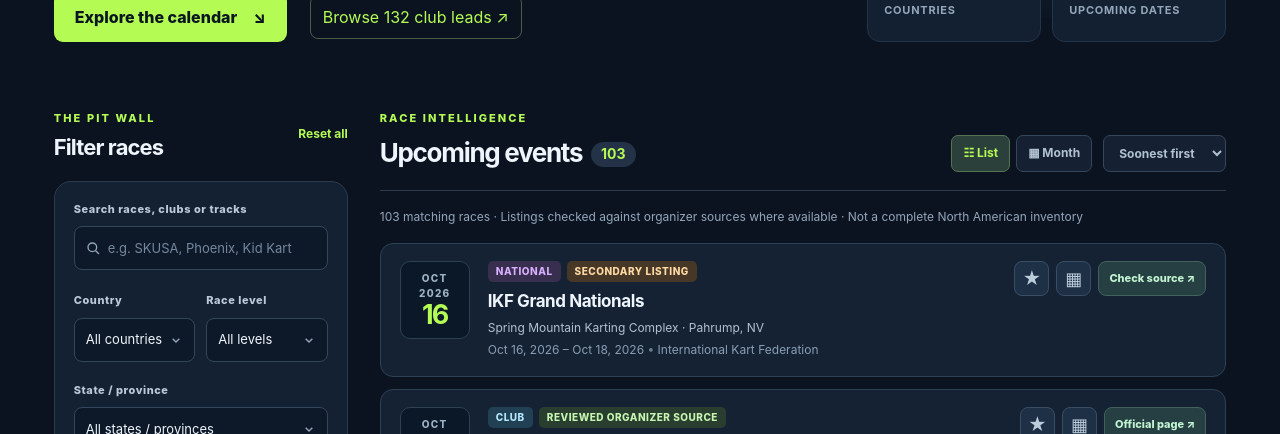
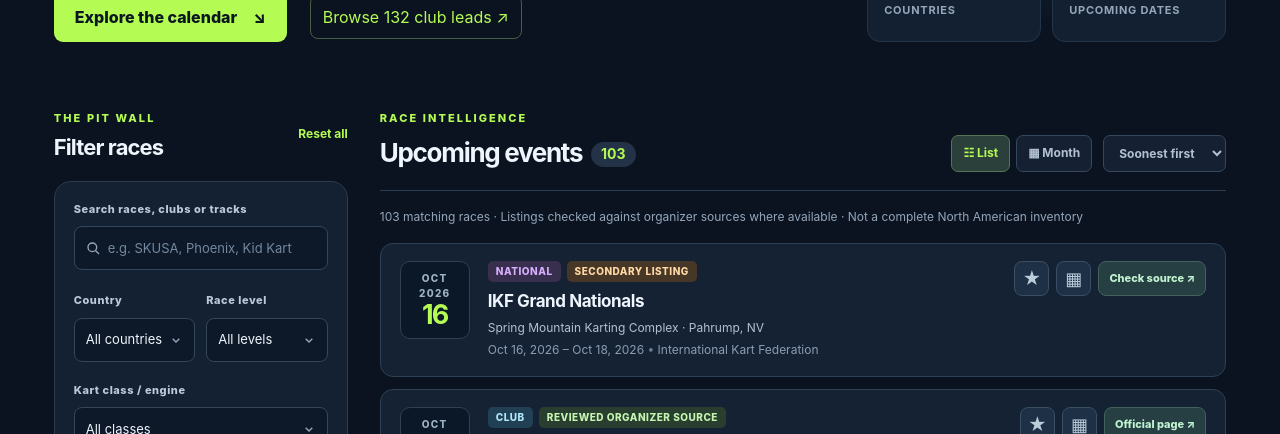
Before and after one commit to Baj002/Kart-Atlas, a plain HTML site: page site/index.html in a window 1280 px wide. Shown: the part 366-800 px from the top of the page. Drawn offline with Linux system fonts and the light colour scheme.

Commit message:
Add kart class selector to race search

```diff
--- a/site/index.html
+++ b/site/index.html
@@ -57,6 +57,7 @@
               <div><label class="filter-label" for="country">Country</label><select id="country"><option value="">All countries</option><option>USA</option><option>Canada</option><option>Mexico</option></select></div>
               <div><label class="filter-label" for="level">Race level</label><select id="level"><option value="">All levels</option><option>Club</option><option>Regional</option><option>National</option></select></div>
             </div>
+            <label class="filter-label" for="class-filter">Kart class / engine</label><select id="class-filter"><option value="">All classes</option><option value="briggs">Briggs &amp; Stratton / LO206</option><option value="rotax">Rotax</option><option value="rok">ROK</option><option value="iame">IAME / X30 / KA100</option><option value="shifter">Shifter / KZ / ROK Shifter</option><option value="kid">Kid Kart / Bambino</option><option value="other">Other specified classes</option></select><p class="class-note">Only races with published class information match a class filter. Unspecified classes are excluded.</p>
             <label class="filter-label" for="region">State / province</label><select id="region"><option value="">Everywhere</option></select>
             <div class="filter-two">
               <div><label class="filter-label" for="from">From date</label><input id="from" type="date"></div>
```
